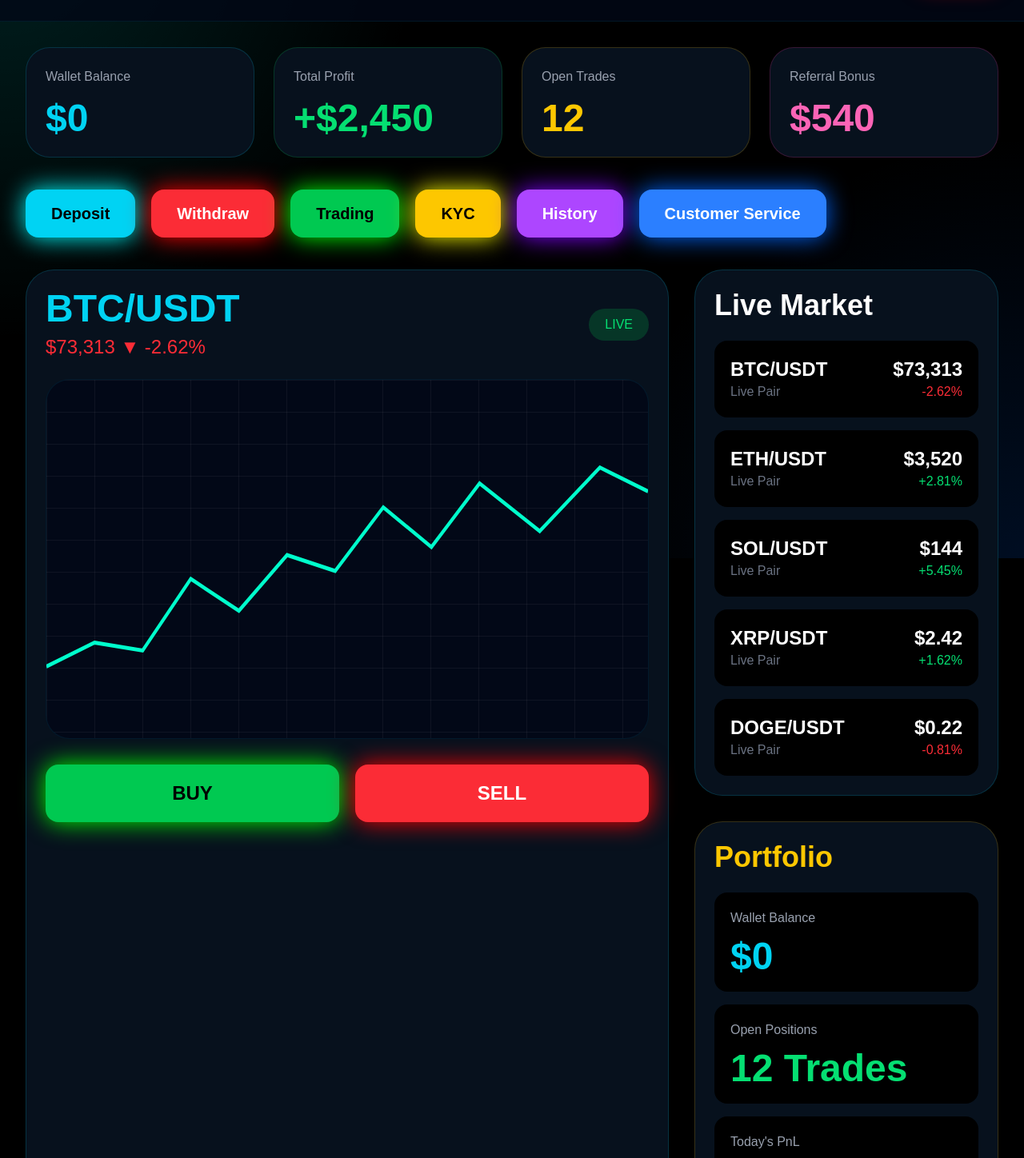
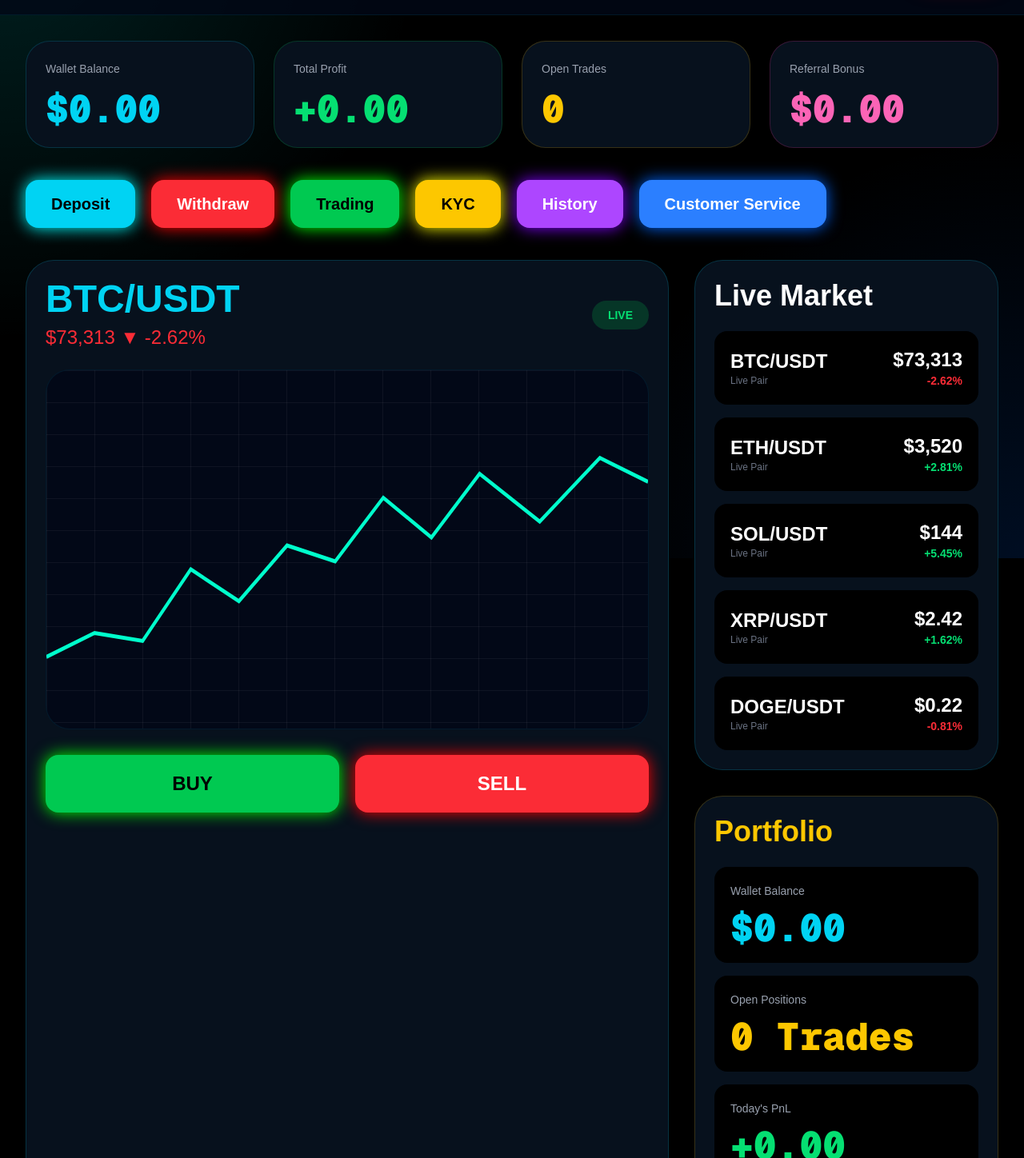
Before and after one commit to tradenovaglobal/tradenova-app, a Next.js app in the folder tradenova-app/: page /dashboard in a window 1280 px wide. Shown: the part 102-1550 px from the top of the page at 80% size. Built offline with nearby package versions, Linux system fonts and the light colour scheme.

Commit message:
Real data dashboard

```diff
--- a/tradenova-app/app/dashboard/page.tsx
+++ b/tradenova-app/app/dashboard/page.tsx
@@ -14,340 +14,225 @@ const market = [
 ]
 
 export default function DashboardPage() {
-
   const [userData, setUserData] = useState<any>(null)
 
   useEffect(() => {
-
     const loadUser = async () => {
-
-      const user =
-        JSON.parse(localStorage.getItem("user") || "{}")
-
+      const user = JSON.parse(localStorage.getItem("user") || "{}")
       if (!user.email) return
 
       const ref = doc(db, "users", user.email)
+      const snap = await getDoc(ref)
 
-      const snap = await getDoc(ref)
-if (snap.exists()) {
-
-  const data = snap.data()
-
-  if (data.role === "admin") {
-
-    window.location.href = "/admin"
-
-    return
-
-  }
-
-  setUserData(data)
-
-}
-
-
+      if (snap.exists()) {
+        const data = snap.data()
+        if (data.role === "admin") {
+          window.location.href = "/admin"
+          return
+        }
+        setUserData(data)
+      } else {
+        // Agar Firebase mein data nahi hai toh default 0 values
+        setUserData({ name: user.name || user.email, email: user.email, balance: 0, profit: 0, totalTrades: 0, referralBonus: 0 })
+      }
     }
-
     loadUser()
-
   }, [])
 
   const logout = () => {
-
     localStorage.removeItem("user")
-
     window.location.href = "/"
-
   }
 
+  // ✅ REAL VALUES FROM FIREBASE (0 for new users)
+  const balance = Number(userData?.balance || 0).toFixed(2)
+  const profit = Number(userData?.profit || 0)
+  const totalTrades = Number(userData?.totalTrades || 0)
+  const referralBonus = Number(userData?.referralBonus || 0).toFixed(2)
+
   return (
-
-    <main className="min-h-screen bg-black text-white overflow-hidden">
+    // ✅ Mobile Fix: max-w-[100vw] overflow-x-hidden lagaya hai
+    <main className="min-h-screen bg-black text-white max-w-[100vw] overflow-x-hidden">
 
       <div className="fixed inset-0 bg-[radial-gradient(circle_at_top_left,#00ffff22,transparent_35%),radial-gradient(circle_at_bottom_right,#0066ff22,transparent_35%)] pointer-events-none" />
 
       <div className="relative z-10">
 
-        <div className="flex justify-between items-center px-8 py-6 border-b border-cyan-500/10 bg-[#020817cc]">
-
-          <div>
-
-            <h1 className="text-5xl font-black bg-gradient-to-r from-cyan-300 to-blue-500 bg-clip-text text-transparent">
+        {/* HEADER */}
+        <div className="flex flex-col md:flex-row justify-between items-start md:items-center px-4 md:px-8 py-4 md:py-6 border-b border-cyan-500/10 bg-[#020817cc]">
+          <div className="mb-3 md:mb-0">
+            <h1 className="text-3xl md:text-5xl font-black bg-gradient-to-r from-cyan-300 to-blue-500 bg-clip-text text-transparent">
               Welcome {userData?.name || "Trader"}
             </h1>
-
-            <p className="text-gray-400 mt-2">
-              Premium Crypto Exchange Dashboard
+            {/* ✅ USER ID / EMAIL VISIBLE */}
+            <p className="text-gray-500 mt-1 text-xs md:text-sm font-mono">
+              ID: {userData?.email || "Loading..."}
             </p>
-
           </div>
 
           <button
             onClick={logout}
-            className="px-6 py-3 rounded-2xl bg-red-500 hover:bg-red-600 font-black shadow-[0_0_25px_#ff000088]"
+            className="px-5 py-2 md:px-6 md:py-3 rounded-2xl bg-red-500 hover:bg-red-600 font-bold text-sm md:text-base shadow-[0_0_25px_#ff000088] transition-all"
           >
             Logout
           </button>
-
         </div>
 
-        <div className="p-8">
+        <div className="p-4 md:p-8">
 
-          <div className="grid lg:grid-cols-4 gap-6 mb-10">
+          {/* ✅ REAL DATA CARDS (No Fake +$2450) */}
+          <div className="grid grid-cols-2 lg:grid-cols-4 gap-3 md:gap-6 mb-8 md:mb-10">
 
-            <div className="bg-[#07111d] border border-cyan-500/20 rounded-[30px] p-6">
-              <p className="text-gray-400">Wallet Balance</p>
-              <h1 className="text-5xl font-black text-cyan-400 mt-4">
-                ${userData?.balance || 0}
+            <div className="bg-[#07111d] border border-cyan-500/20 rounded-2xl md:rounded-[30px] p-4 md:p-6">
+              <p className="text-gray-400 text-xs md:text-sm">Wallet Balance</p>
+              <h1 className="text-2xl md:text-5xl font-black text-cyan-400 mt-2 md:mt-4 font-mono">
+                ${balance}
               </h1>
             </div>
 
-            <div className="bg-[#07111d] border border-green-500/20 rounded-[30px] p-6">
-              <p className="text-gray-400">Total Profit</p>
-              <h1 className="text-5xl font-black text-green-400 mt-4">
-                +$2,450
+            <div className="bg-[#07111d] border border-green-500/20 rounded-2xl md:rounded-[30px] p-4 md:p-6">
+              <p className="text-gray-400 text-xs md:text-sm">Total Profit</p>
+              <h1 className={`text-2xl md:text-5xl font-black mt-2 md:mt-4 font-mono ${profit >= 0 ? 'text-green-400' : 'text-red-400'}`}>
+                {profit >= 0 ? '+' : ''}{profit.toFixed(2)}
               </h1>
             </div>
 
-            <div className="bg-[#07111d] border border-yellow-500/20 rounded-[30px] p-6">
-              <p className="text-gray-400">Open Trades</p>
-              <h1 className="text-5xl font-black text-yellow-400 mt-4">
-                12
+            <div className="bg-[#07111d] border border-yellow-500/20 rounded-2xl md:rounded-[30px] p-4 md:p-6">
+              <p className="text-gray-400 text-xs md:text-sm">Open Trades</p>
+              <h1 className="text-2xl md:text-5xl font-black text-yellow-400 mt-2 md:mt-4 font-mono">
+                {totalTrades}
               </h1>
             </div>
 
-            <div className="bg-[#07111d] border border-pink-500/20 rounded-[30px] p-6">
-              <p className="text-gray-400">Referral Bonus</p>
-              <h1 className="text-5xl font-black text-pink-400 mt-4">
-                $540
+            <div className="bg-[#07111d] border border-pink-500/20 rounded-2xl md:rounded-[30px] p-4 md:p-6">
+              <p className="text-gray-400 text-xs md:text-sm">Referral Bonus</p>
+              <h1 className="text-2xl md:text-5xl font-black text-pink-400 mt-2 md:mt-4 font-mono">
+                ${referralBonus}
               </h1>
             </div>
 
           </div>
 
-          <div className="flex flex-wrap gap-5 mb-10">
+          {/* ACTION BUTTONS */}
+          <div className="flex flex-wrap gap-3 md:gap-5 mb-8 md:mb-10">
 
-            <Link
-              href="/deposit"
-              className="px-8 py-4 rounded-2xl bg-cyan-400 text-black font-black text-xl shadow-[0_0_30px_#00ffff]"
-            >
+            <Link href="/deposit" className="px-5 py-3 md:px-8 md:py-4 rounded-2xl bg-cyan-400 text-black font-bold text-sm md:text-xl shadow-[0_0_20px_#00ffff] hover:scale-105 transition-all">
               Deposit
             </Link>
 
-            <Link
-              href="/withdraw"
-              className="px-8 py-4 rounded-2xl bg-red-500 text-white font-black text-xl shadow-[0_0_30px_#ff0000]"
-            >
+            <Link href="/withdraw" className="px-5 py-3 md:px-8 md:py-4 rounded-2xl bg-red-500 text-white font-bold text-sm md:text-xl shadow-[0_0_20px_#ff0000] hover:scale-105 transition-all">
               Withdraw
             </Link>
 
-            <Link
-              href="/trading"
-              className="px-8 py-4 rounded-2xl bg-green-500 text-black font-black text-xl shadow-[0_0_30px_#00ff00]"
-            >
+            <Link href="/trading" className="px-5 py-3 md:px-8 md:py-4 rounded-2xl bg-green-500 text-black font-bold text-sm md:text-xl shadow-[0_0_20px_#00ff00] hover:scale-105 transition-all">
               Trading
             </Link>
 
-            <Link
-              href="/kyc"
-              className="px-8 py-4 rounded-2xl bg-yellow-400 text-black font-black text-xl shadow-[0_0_30px_#ffff00]"
-            >
+            <Link href="/kyc" className="px-5 py-3 md:px-8 md:py-4 rounded-2xl bg-yellow-400 text-black font-bold text-sm md:text-xl shadow-[0_0_20px_#ffff00] hover:scale-105 transition-all">
               KYC
             </Link>
 
-            <Link
-              href="/history"
-              className="px-8 py-4 rounded-2xl bg-purple-500 text-white font-black text-xl shadow-[0_0_30px_#8000ff]"
-            >
+            <Link href="/history" className="px-5 py-3 md:px-8 md:py-4 rounded-2xl bg-purple-500 text-white font-bold text-sm md:text-xl shadow-[0_0_20px_#8000ff] hover:scale-105 transition-all">
               History
             </Link>
 
-            <Link
-              href="/support"
-              className="px-8 py-4 rounded-2xl bg-blue-500 text-white font-black text-xl shadow-[0_0_30px_#0066ff]"
-            >
+            <Link href="/support" className="px-5 py-3 md:px-8 md:py-4 rounded-2xl bg-blue-500 text-white font-bold text-sm md:text-xl shadow-[0_0_20px_#0066ff] hover:scale-105 transition-all">
               Customer Service
             </Link>
 
           </div>
 
-          <div className="grid lg:grid-cols-[1fr_380px] gap-8">
+          <div className="grid lg:grid-cols-[1fr_380px] gap-6 md:gap-8">
 
-            <div className="bg-[#07111d] border border-cyan-500/20 rounded-[35px] p-6">
+            {/* CHART SECTION */}
+            <div className="bg-[#07111d] border border-cyan-500/20 rounded-[20px] md:rounded-[35px] p-4 md:p-6">
 
-              <div className="flex justify-between items-center mb-6">
-
+              <div className="flex justify-between items-center mb-4 md:mb-6">
                 <div>
-
-                  <h1 className="text-5xl font-black text-cyan-400">
+                  <h1 className="text-3xl md:text-5xl font-black text-cyan-400">
                     BTC/USDT
                   </h1>
-
-                  <p className="text-red-500 text-2xl mt-2">
+                  <p className="text-red-500 text-lg md:text-2xl mt-1 md:mt-2">
                     $73,313 ▼ -2.62%
                   </p>
+                </div>
+                <div className="bg-green-500/20 text-green-400 px-4 py-1.5 md:px-5 md:py-2 rounded-full text-xs md:text-sm font-bold">
+                  LIVE
+                </div>
+              </div>
 
+              <div className="h-[250px] md:h-[450px] rounded-[20px] md:rounded-[30px] bg-[#020817] border border-cyan-500/10 relative overflow-hidden">
+                <div className="absolute inset-0">
+                  {[...Array(12)].map((_, i) => (
+                    <div key={`h-${i}`} className="absolute w-full border-t border-white/5" style={{ top: `${i * 40}px` }} />
+                  ))}
+                  {[...Array(18)].map((_, i) => (
+                    <div key={`v-${i}`} className="absolute h-full border-l border-white/5" style={{ left: `${i * 60}px` }} />
+                  ))}
                 </div>
 
-                <div className="bg-green-500/20 text-green-400 px-5 py-2 rounded-full">
-                  LIVE
-                </div>
-
+                <svg className="absolute inset-0 w-full h-full" viewBox="0 0 1000 450" preserveAspectRatio="none">
+                  <polyline fill="none" stroke="#00ffcc" strokeWidth="5" points="0,360 80,330 160,340 240,250 320,290 400,220 480,240 560,160 640,210 720,130 820,190 920,110 1000,140" />
+                </svg>
               </div>
 
-              <div className="h-[450px] rounded-[30px] bg-[#020817] border border-cyan-500/10 relative overflow-hidden">
-
-                <div className="absolute inset-0">
-
-                  {[...Array(12)].map((_, i) => (
-                    <div
-                      key={i}
-                      className="absolute w-full border-t border-white/5"
-                      style={{ top: `${i * 40}px` }}
-                    />
-                  ))}
-
-                  {[...Array(18)].map((_, i) => (
-                    <div
-                      key={i}
-                      className="absolute h-full border-l border-white/5"
-                      style={{ left: `${i * 60}px` }}
-                    />
-                  ))}
-
-                </div>
-
-                <svg
-                  className="absolute inset-0 w-full h-full"
-                  viewBox="0 0 1000 450"
-                  preserveAspectRatio="none"
-                >
-
-                  <polyline
-                    fill="none"
-                    stroke="#00ffcc"
-                    strokeWidth="5"
-                    points="
-                    0,360
-                    80,330
-                    160,340
-                    240,250
-                    320,290
-                    400,220
-                    480,240
-                    560,160
-                    640,210
-                    720,130
-                    820,190
-                    920,110
-                    1000,140
-                    "
-                  />
-
-                </svg>
-
-              </div>
-
-              <div className="grid grid-cols-2 gap-5 mt-8">
-
-                <button className="p-5 rounded-2xl bg-green-500 text-black font-black text-2xl shadow-[0_0_30px_#00ff00]">
+              <div className="grid grid-cols-2 gap-3 md:gap-5 mt-6 md:mt-8">
+                <Link href="/trading" className="p-4 md:p-5 rounded-2xl bg-green-500 text-black font-black text-lg md:text-2xl shadow-[0_0_20px_#00ff00] text-center hover:scale-105 transition-all">
                   BUY
-                </button>
-
-                <button className="p-5 rounded-2xl bg-red-500 text-white font-black text-2xl shadow-[0_0_30px_#ff0000]">
+                </Link>
+                <Link href="/trading" className="p-4 md:p-5 rounded-2xl bg-red-500 text-white font-black text-lg md:text-2xl shadow-[0_0_20px_#ff0000] text-center hover:scale-105 transition-all">
                   SELL
-                </button>
-
+                </Link>
               </div>
 
             </div>
 
-            <div className="space-y-8">
+            {/* RIGHT SIDE: MARKET & PORTFOLIO */}
+            <div className="space-y-6 md:space-y-8">
 
-              <div className="bg-[#07111d] border border-cyan-500/20 rounded-[35px] p-6">
-
-                <h1 className="text-4xl font-black mb-6">
-                  Live Market
-                </h1>
-
-                <div className="space-y-4">
-
+              <div className="bg-[#07111d] border border-cyan-500/20 rounded-[20px] md:rounded-[35px] p-4 md:p-6">
+                <h1 className="text-2xl md:text-4xl font-black mb-4 md:mb-6">Live Market</h1>
+                <div className="space-y-3 md:space-y-4">
                   {market.map((coin, i) => (
-
-                    <div
-                      key={i}
-                      className="bg-black rounded-2xl p-5 flex justify-between"
-                    >
-
+                    <div key={i} className="bg-black rounded-xl md:rounded-2xl p-3 md:p-5 flex justify-between items-center">
                       <div>
-
-                        <h1 className="text-2xl font-black">
-                          {coin[0]}
-                        </h1>
-
-                        <p className="text-gray-500">
-                          Live Pair
-                        </p>
-
+                        <h1 className="text-lg md:text-2xl font-black">{coin[0]}</h1>
+                        <p className="text-gray-500 text-xs">Live Pair</p>
                       </div>
-
                       <div className="text-right">
-
-                        <p className="text-2xl font-black">
-                          {coin[1]}
-                        </p>
-
-                        <p
-                          className={
-                            coin[2].includes("-")
-                              ? "text-red-500"
-                              : "text-green-400"
-                          }
-                        >
+                        <p className="text-lg md:text-2xl font-black">{coin[1]}</p>
+                        <p className={`text-sm font-bold ${coin[2].includes("-") ? "text-red-500" : "text-green-400"}`}>
                           {coin[2]}
                         </p>
-
                       </div>
-
                     </div>
-
                   ))}
-
                 </div>
-
               </div>
 
-              <div className="bg-[#07111d] border border-yellow-500/20 rounded-[35px] p-6">
+              {/* ✅ PORTFOLIO WITH REAL DATA */}
+              <div className="bg-[#07111d] border border-yellow-500/20 rounded-[20px] md:rounded-[35px] p-4 md:p-6">
+                <h1 className="text-2xl md:text-4xl font-black text-yellow-400 mb-4 md:mb-6">Portfolio</h1>
+                <div className="space-y-3 md:space-y-4">
 
-                <h1 className="text-4xl font-black text-yellow-400 mb-6">
-                  Portfolio
-                </h1>
-
-                <div className="space-y-4">
-
-                  <div className="bg-black rounded-2xl p-5">
-                    <p className="text-gray-400">Wallet Balance</p>
-                    <h1 className="text-5xl font-black text-cyan-400 mt-3">
-                      ${userData?.balance || 0}
-                    </h1>
+                  <div className="bg-black rounded-xl md:rounded-2xl p-3 md:p-5">
+                    <p className="text-gray-400 text-xs md:text-sm">Wallet Balance</p>
+                    <h1 className="text-2xl md:text-5xl font-black text-cyan-400 mt-1 md:mt-3 font-mono">${balance}</h1>
                   </div>
 
-                  <div className="bg-black rounded-2xl p-5">
-                    <p className="text-gray-400">Open Positions</p>
-                    <h1 className="text-5xl font-black text-green-400 mt-3">
-                      12 Trades
-                    </h1>
+                  <div className="bg-black rounded-xl md:rounded-2xl p-3 md:p-5">
+                    <p className="text-gray-400 text-xs md:text-sm">Open Positions</p>
+                    <h1 className="text-2xl md:text-5xl font-black text-yellow-400 mt-1 md:mt-3 font-mono">{totalTrades} Trades</h1>
                   </div>
 
-                  <div className="bg-black rounded-2xl p-5">
-                    <p className="text-gray-400">Today's PnL</p>
-                    <h1 className="text-5xl font-black text-green-400 mt-3">
-                      +$2,450
+                  <div className="bg-black rounded-xl md:rounded-2xl p-3 md:p-5">
+                    <p className="text-gray-400 text-xs md:text-sm">Today's PnL</p>
+                    <h1 className={`text-2xl md:text-5xl font-black mt-1 md:mt-3 font-mono ${profit >= 0 ? 'text-green-400' : 'text-red-400'}`}>
+                      {profit >= 0 ? '+' : ''}{profit.toFixed(2)}
                     </h1>
                   </div>
 
                 </div>
-
               </div>
 
             </div>
@@ -355,10 +240,7 @@ if (snap.exists()) {
           </div>
 
         </div>
-
       </div>
-
     </main>
-
   )
 }
```
